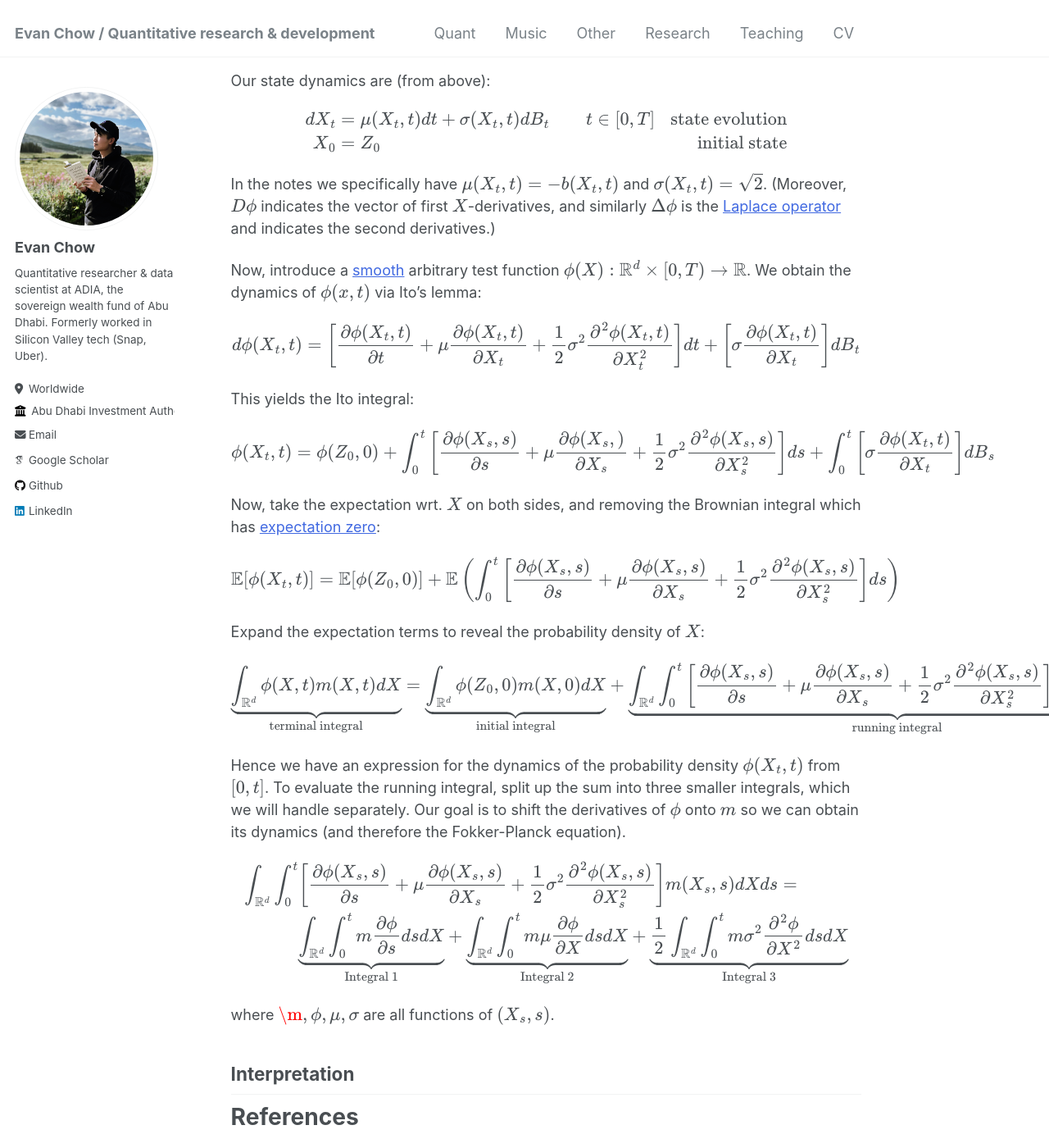
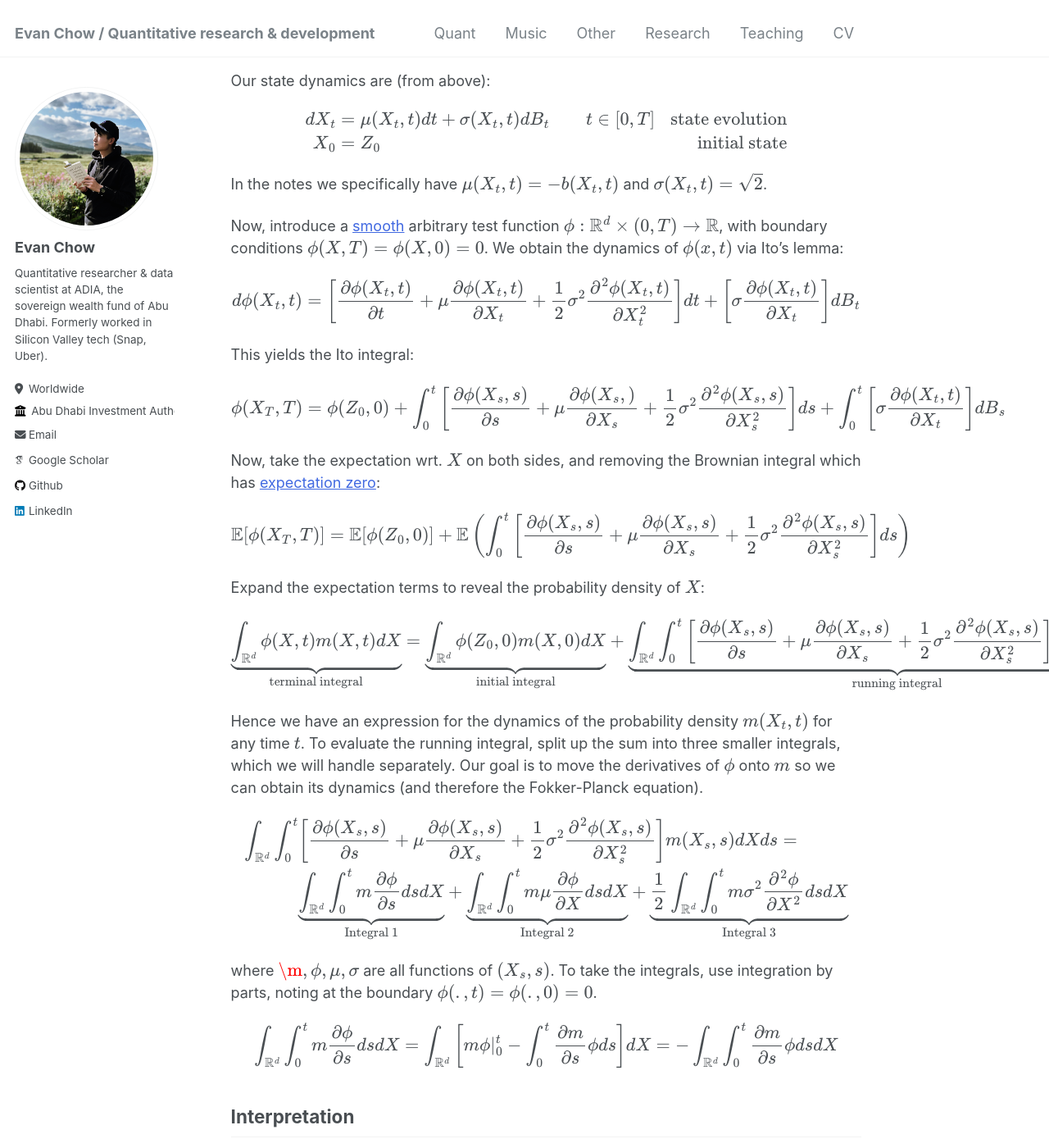
Before and after one commit to evnchw/evnchw.github.io, a Jekyll site: the page built from _quant/20240721_refresher_fokker_planck.md, in a window 1280 px wide and 1400 px high, scrolled down 2373 px. Shown: the whole window at 82% size. Built offline with Jekyll 4.4.1, drawn with Linux system fonts in a browser that asks for light colours; some web fonts are replaced.

Commit message:
Quick commit.

```diff
--- a/_quant/20240721_refresher_fokker_planck.md
+++ b/_quant/20240721_refresher_fokker_planck.md
@@ -91,9 +91,12 @@ $$
 \end{align}
 $$
 
-In the notes we specifically have $$\mu(X_t, t) = -b (X_t, t)$$ and $$\sigma(X_t, t) = \sqrt{2}$$. (Moreover, $$D\phi$$ indicates the vector of first $$X$$-derivatives, and similarly $$\Delta \phi$$ is the [Laplace operator](https://en.wikipedia.org/wiki/Laplace_operator) and indicates the second derivatives.)
+In the notes we specifically have $$\mu(X_t, t) = -b (X_t, t)$$ and $$\sigma(X_t, t) = \sqrt{2}$$.
+<!--
+(Moreover, $$D\phi$$ indicates the vector of first $$X$$-derivatives, and similarly $$\Delta \phi$$ is the [Laplace operator](https://en.wikipedia.org/wiki/Laplace_operator) and indicates the second derivatives.)
+-->
 
-Now, introduce a [smooth](https://en.wikipedia.org/wiki/Smoothness) arbitrary test function $$\phi(X): \mathbb{R}^d \times [0, T) \to \mathbb{R}$$. We obtain the dynamics of $$\phi(x,t)$$ via Ito's lemma:
+Now, introduce a [smooth](https://en.wikipedia.org/wiki/Smoothness) arbitrary test function $$\phi: \mathbb{R}^d \times (0, T) \to \mathbb{R}$$, with boundary conditions $$\phi(X,T)=\phi(X,0)=0$$. We obtain the dynamics of $$\phi(x,t)$$ via Ito's lemma:
 
 $$
 \begin{align}
@@ -110,7 +113,7 @@ This yields the Ito integral:
 
 $$
 \begin{align}
-    \phi(X_t, t) &= \phi(Z_0, 0) +
+    \phi(X_T, T) &= \phi(Z_0, 0) +
         \int_0^t \left[
             \frac{\partial \phi(X_s, s)}{\partial s} + \mu \frac{\partial \phi(X_s, )}{\partial X_s} +
             \frac{1}{2} \sigma^2 \frac{\partial^2 \phi(X_s, s)}{\partial X_s^2}
@@ -125,7 +128,7 @@ Now, take the expectation wrt. $$X$$ on both sides, and removing the Brownian in
 
 $$
 \begin{align}
-    \mathbb{E}[\phi(X_t, t)] &= \mathbb{E}[\phi(Z_0, 0)] +
+    \mathbb{E}[\phi(X_T, T)] &= \mathbb{E}[\phi(Z_0, 0)] +
         \mathbb{E}\left(
             \int_0^t \left[
                 \frac{\partial \phi(X_s, s)}{\partial s} + \mu \frac{\partial \phi(X_s, s)}{\partial X_s} +
@@ -153,7 +156,7 @@ $$
 \end{align}
 $$
 
-Hence we have an expression for the dynamics of the probability density $$\phi(X_t, t)$$ from $$[0, t]$$. To evaluate the running integral, split up the sum into three smaller integrals, which we will handle separately. Our goal is to shift the derivatives of $$\phi$$ onto $$m$$ so we can obtain its dynamics (and therefore the Fokker-Planck equation).
+Hence we have an expression for the dynamics of the probability density $$m(X_t, t)$$ for any time $$t$$. To evaluate the running integral, split up the sum into three smaller integrals, which we will handle separately. Our goal is to move the derivatives of $$\phi$$ onto $$m$$ so we can obtain its dynamics (and therefore the Fokker-Planck equation).
 
 $$
 \begin{align}
@@ -176,7 +179,15 @@ $$
 \end{align}
 $$
 
-where $$\m, \phi, \mu, \sigma$$ are all functions of $$(X_s, s)$$.
+where $$\m, \phi, \mu, \sigma$$ are all functions of $$(X_s, s)$$. To take the integrals, use integration by parts, noting at the boundary $$\phi(.,t)=\phi(.,0)=0$$.
+
+$$
+\begin{align}
+    \int_{\mathbb{R}^d} \int_0^t m \frac{\partial \phi}{\partial s} ds dX &= \int_{\mathbb{R}^d} \left[
+        m\phi |^t_0 - \int_0^t \frac{\partial m}{\partial s} \phi ds
+    \right] dX = - \int_{\mathbb{R}^d} \int_0^t \frac{\partial m}{\partial s} \phi ds dX
+\end{align}
+$$
 
 
 
```
